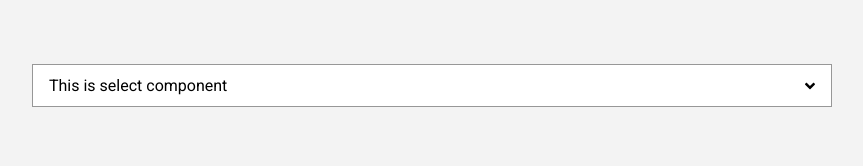
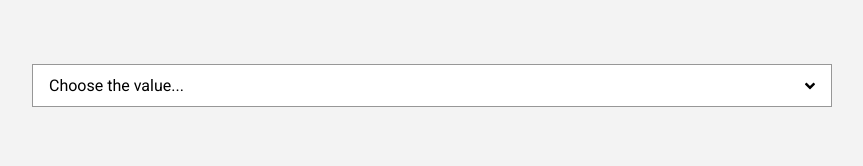
Before and after one commit to aimarjs/pretty-reactjs-inputs, a React app: page / in a window 1280 px wide. Shown: the top 166 px of the page, without its empty margins (208-1071 px from the left). Built offline with nearby package versions, Linux system fonts and the light colour scheme.

Commit message:
babel stage-3 added

```diff
--- a/examples/src/src/App.js
+++ b/examples/src/src/App.js
@@ -8,7 +8,7 @@ const options = ['value 1', 'value 2', 'value 3', 'value 4', 'value 5']
 
 const App = () => (
     <div className="App">
-        <Select options={options} label="This is select component" />
+        <Select options={options} label="Choose the value..." />
     </div>
 );
 
--- a/package.json
+++ b/package.json
@@ -29,6 +29,7 @@
     "babel-preset-env": "^1.7.0",
     "babel-preset-es2016": "^6.24.1",
     "babel-preset-react": "^6.24.1",
+    "babel-preset-stage-3": "^6.24.1",
     "css-loader": "^1.0.1",
     "eslint": "^5.9.0",
     "eslint-config-airbnb": "^17.1.0",
--- a/src/Select/Select.js
+++ b/src/Select/Select.js
@@ -15,20 +15,29 @@ class Select extends Component {
         }))
     }
 
+    valueSelectHandler = (e) => {
+        let currentState = {...this.state}
+        currentState.selectedValue = e.target.id
+        currentState.isOpen = false
+        this.setState(currentState)
+    }
+
     render() {
-        const { style, options } = this.props
-        const { isOpen } = this.state
+        const { label, style, options } = this.props
+        const { isOpen, selectedValue } = this.state
+        console.log(this.state);
+
         return (
             <div className="select-wrapper">
                 <div className='select-box' style={style} onClick={this.dropdownHandler}>
-                    <span>{this.props.label}</span>
+                    <span>{selectedValue === '' ? label : selectedValue}</span>
                     <Icon icon={!isOpen ? 'angle-down' : 'angle-up'} />
                 </div>
                 <div className={!isOpen ? 'select-dropdown' : 'select-dropdown open'}>
                     <ul>
                         {
                             options.map(opt => {
-                                return <li key={opt}>{opt}</li>
+                                return <li key={opt} id={opt} onClick={this.valueSelectHandler}>{opt}</li>
                             })
                         }
                     </ul>
--- a/src/Select/Select.scss
+++ b/src/Select/Select.scss
@@ -6,7 +6,6 @@
 
 .select-box {
     display: flex;
-
     justify-content: space-between;
     align-items: center;
     background-color: #fff;
```
Also changed, not shown: .babelrc, 2 other files (tests, documents, lock files or other folders).
